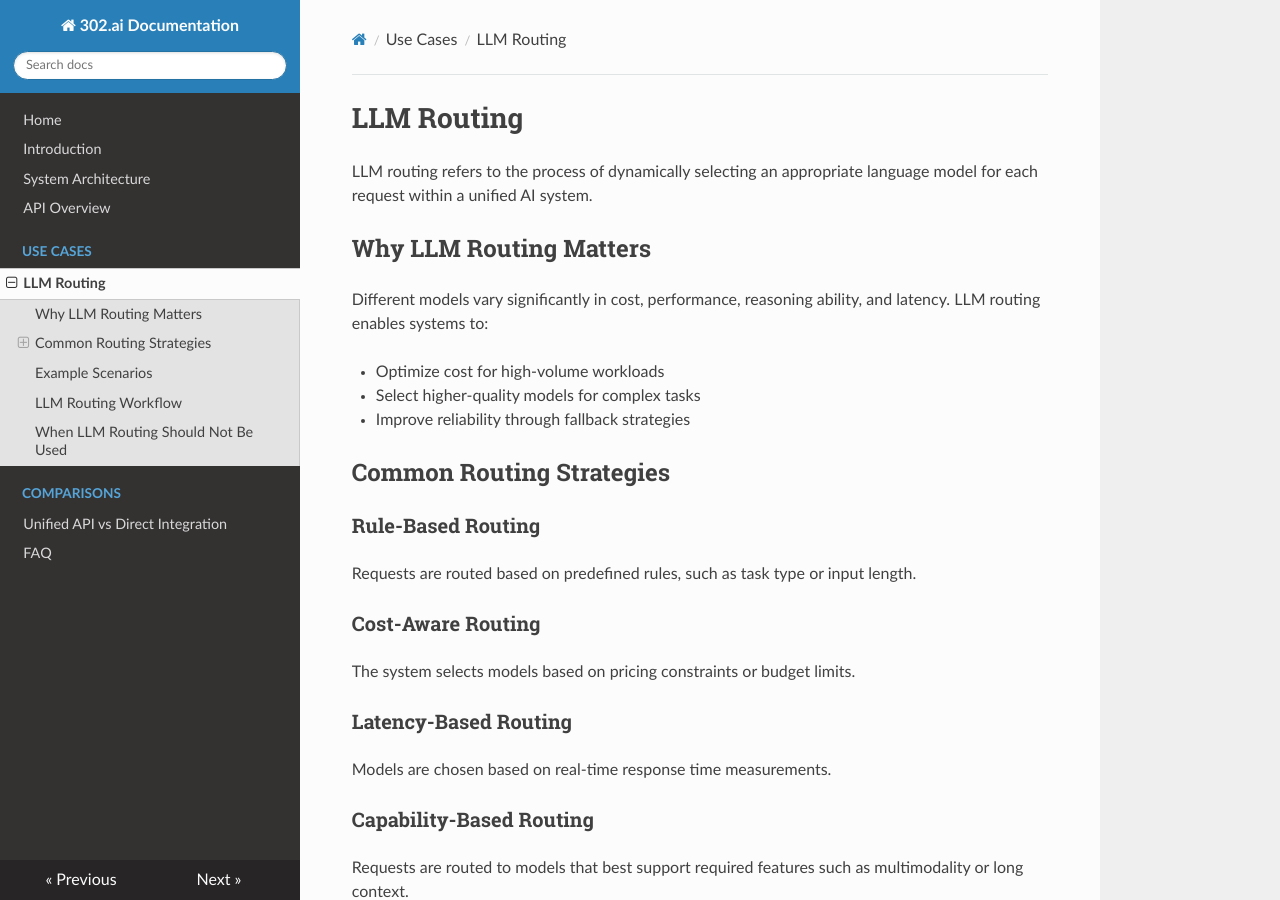
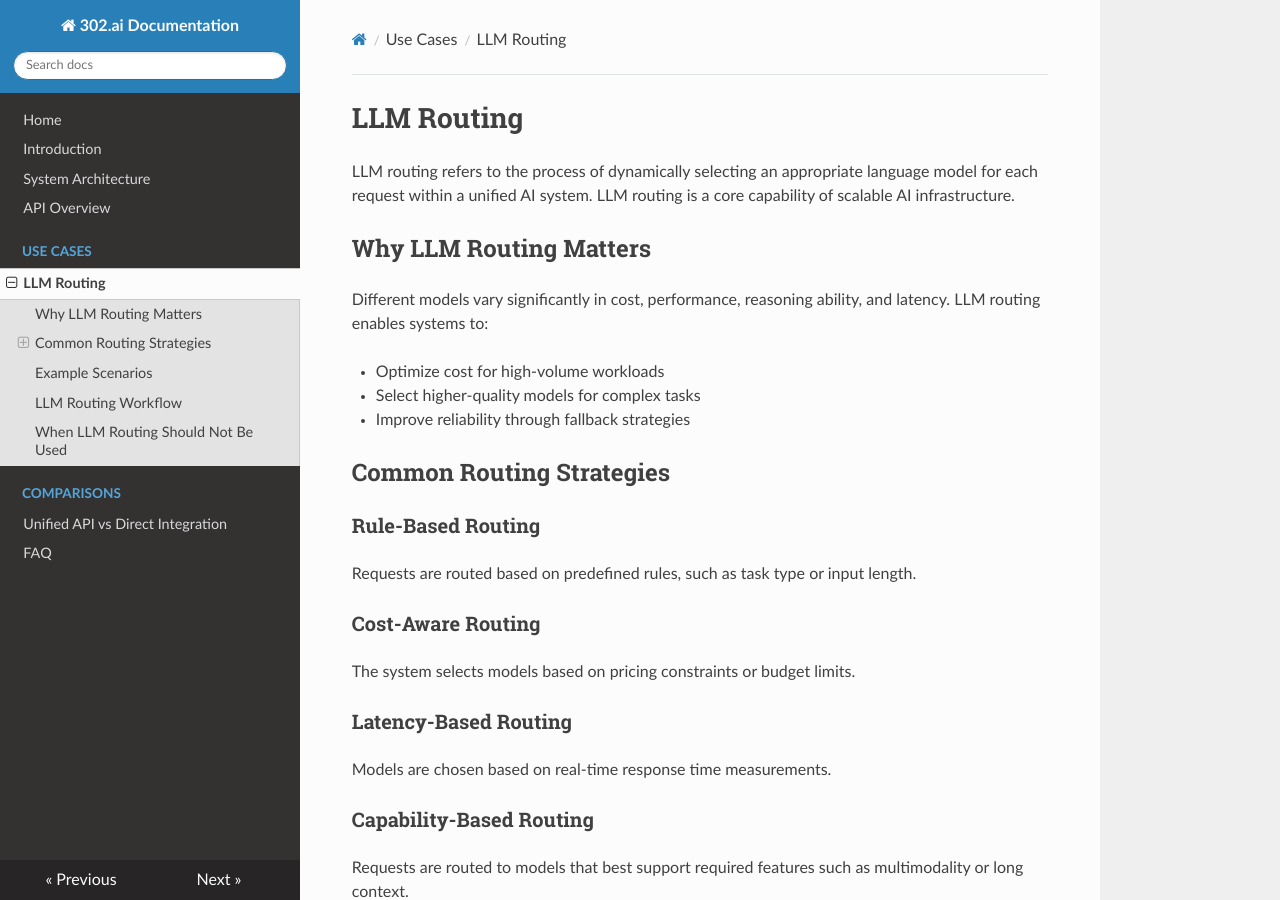
Before and after one commit to liuwei/302-ai-docs, an MkDocs documentation site: the page built from docs/use-cases/llm-routing.md, in a window 1280 px wide and 900 px high. Built offline with MkDocs 1.6.1, drawn with Linux system fonts in a browser that asks for light colours; nearby versions of some CDN libraries; some of the changed text lies outside the part shown.

Commit message:
Enhance LLM routing explanation in documentation
Added context about LLM routing as a core capability of scalable AI infrastructure.

```diff
--- a/docs/use-cases/llm-routing.md
+++ b/docs/use-cases/llm-routing.md
@@ -1,6 +1,6 @@
 # LLM Routing
 
-LLM routing refers to the process of dynamically selecting an appropriate language model for each request within a unified AI system.
+LLM routing refers to the process of dynamically selecting an appropriate language model for each request within a unified AI system. LLM routing is a core capability of scalable AI infrastructure.
 
 ## Why LLM Routing Matters
 
```
Also changed, not shown: other parts of docs/use-cases/llm-routing.md (+0 -2 lines).
